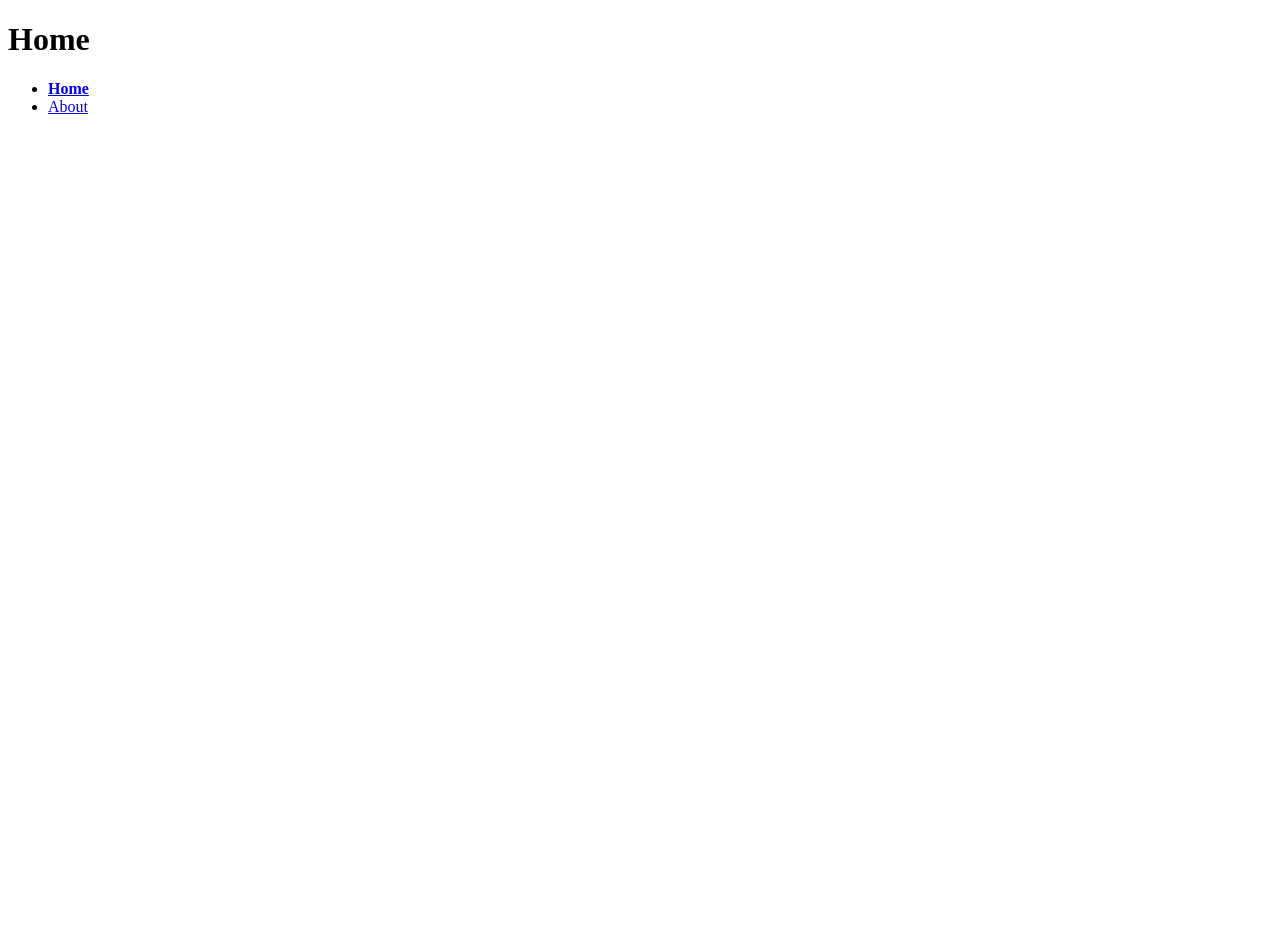
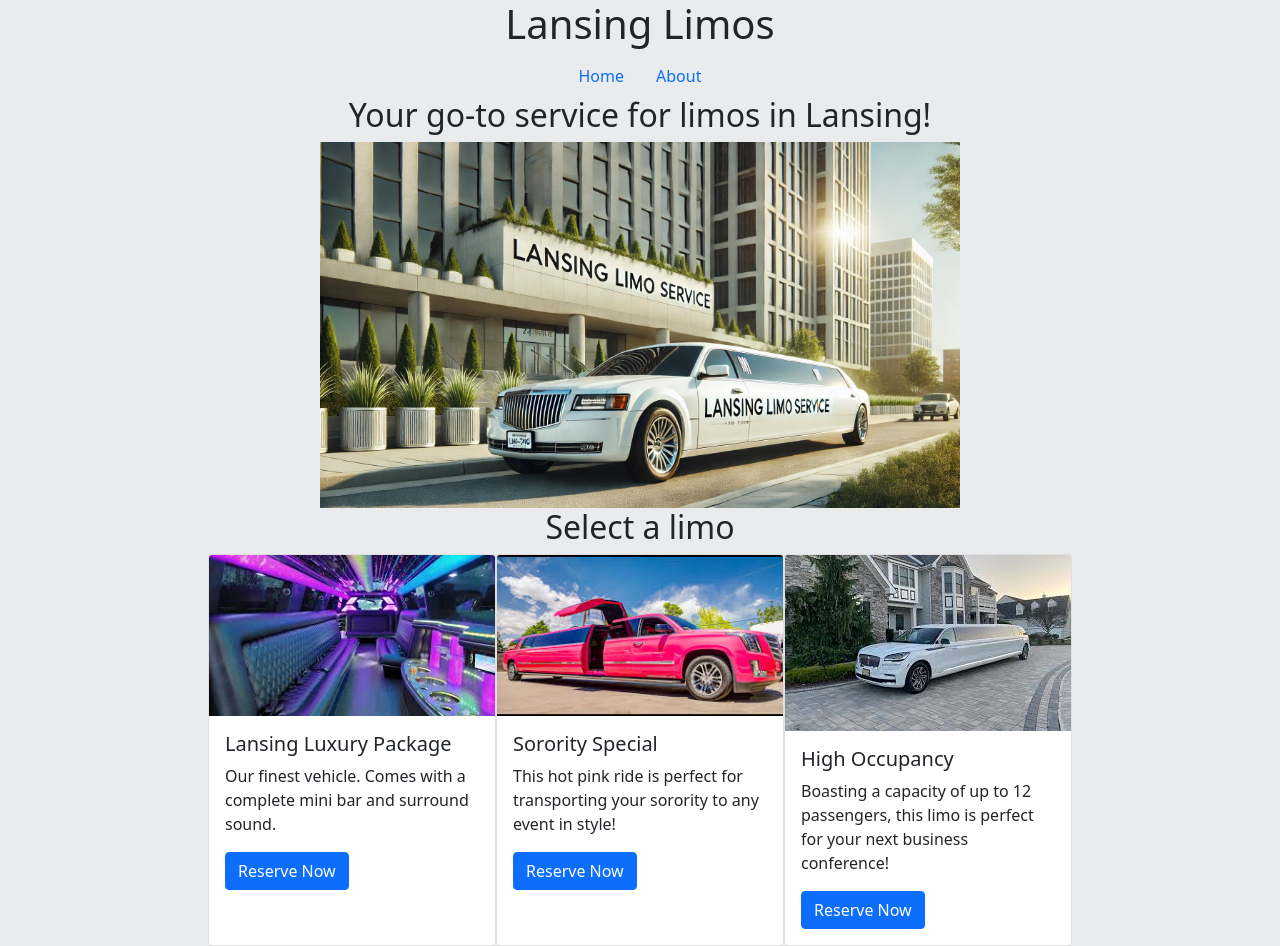
Before and after one commit to wikihut1/MI349CSSFrameworkLab, a plain HTML site: page index.html in a window 1280 px wide. Before the commit the page ends 800 px from the top, so only its background shows below. Drawn offline with nearby package versions, Linux system fonts and the light colour scheme.

Commit message:
added html

```diff
--- a/index.html
+++ b/index.html
@@ -5,16 +5,52 @@
     <meta name="viewport" content="width=device-width, initial-scale=1.0">
     <meta http-equiv="X-UA-Compatible" content="ie=edge">
     <title>Homepage</title>
+    <link href="https://cdn.jsdelivr.net/npm/bootstrap@5.0.2/dist/css/bootstrap.min.css" rel="stylesheet" integrity="sha384-EVSTQN3/azprG1Anm3QDgpJLIm9Nao0Yz1ztcQTwFspd3yD65VohhpuuCOmLASjC" crossorigin="anonymous">
     <link rel="stylesheet" href="screen.css">
   </head>
   <body>
-    <h1>Home</h1>
+    <section>
+      <h1>Lansing Limos</h1>
     <nav>
-      <ul>
-        <li><a href="index.html" class="active">Home</a></li>
-        <li><a href="about.html">About</a></li>
+      <ul class="nav justify-content-center">
+        <li class="nav-item"><a href="index.html" class="nav-link">Home</a></li>
+        <li class="nav-item"><a href="about.html" class="nav-link">About</a></li>
       </ul>
     </nav>
+  </section>
+  <section>
+    <h2>Your go-to service for limos in Lansing!</h2>
+    <img class="home" src="images/limo4.jpg" alt="limo picture">
+  </section>
+  <section>
+    <h2>Select a limo</h2>
+    <article class="services">
+      <div class="card" style="width: 18rem;">
+        <img src="images/limo1.jfif" class="card-img-top" alt="...">
+        <div class="card-body">
+          <h5 class="card-title">Lansing Luxury Package</h5>
+          <p class="card-text">Our finest vehicle. Comes with a complete mini bar and surround sound.</p>
+          <a href="#" class="btn btn-primary">Reserve Now</a>
+        </div>
+      </div>
+      <div class="card" style="width: 18rem;">
+        <img src="images/limo2.jfif" class="card-img-top" alt="...">
+        <div class="card-body">
+          <h5 class="card-title">Sorority Special</h5>
+          <p class="card-text">This hot pink ride is perfect for transporting your sorority to any event in style!</p>
+          <a href="#" class="btn btn-primary">Reserve Now</a>
+        </div>
+      </div>
+      <div class="card" style="width: 18rem;">
+        <img src="images/limo3.jfif" class="card-img-top" alt="...">
+        <div class="card-body">
+          <h5 class="card-title">High Occupancy</h5>
+          <p class="card-text">Boasting a capacity of up to 12 passengers, this limo is perfect for your next business conference!</p>
+          <a href="#" class="btn btn-primary">Reserve Now</a>
+        </div>
+      </div>
+    </article>
+  </section>
     <script src="index.js"></script>
   </body>
 </html>
--- a/screen.css
+++ b/screen.css
@@ -2,3 +2,25 @@
 a.active {
     font-weight: bold;
 }
+
+body{
+    background-color: #EAEBED;
+}
+
+h1 {
+    text-align: center;
+}
+
+h2 {
+    text-align: center;
+}
+
+img.home {
+    width: 50%;
+    margin-left: 25%;
+}
+
+.services {
+    display: flex;
+    justify-content: center;
+}
```
Also changed, not shown: images/limo1.jfif (added), images/limo2.jfif (added), images/limo3.jfif (added), images/limo4.jpg (added).
